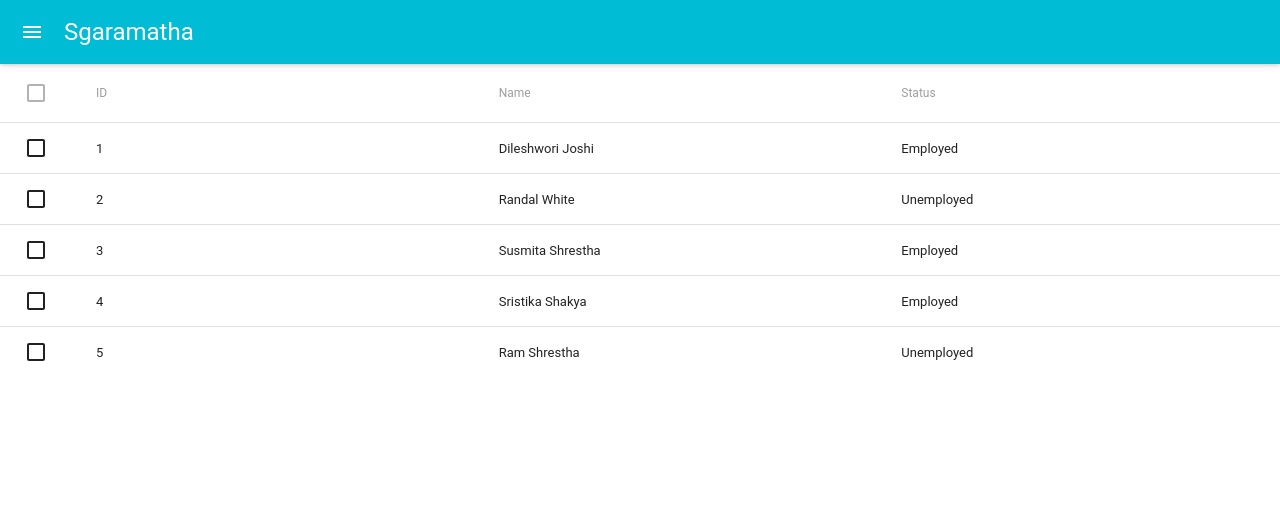
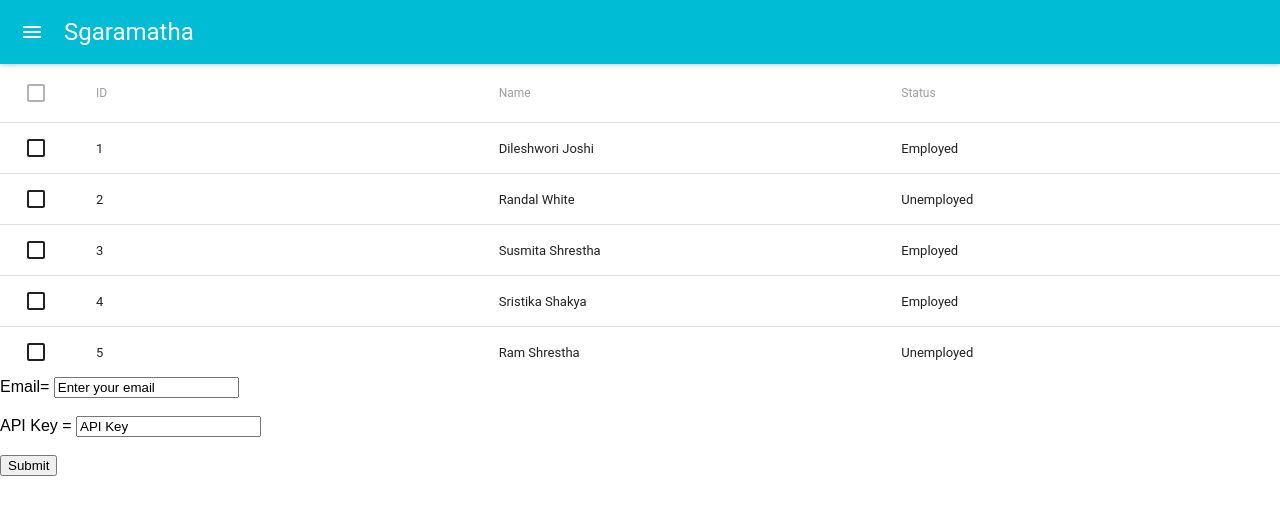
Before and after one commit to sristikashakya/firstapp, a React (Create React App) app: page / in a window 1280 px wide. Shown: the top 514 px of the page. Built offline with nearby package versions, Linux system fonts and the light colour scheme.

Commit message:
adding form

```diff
--- a/src/App.js
+++ b/src/App.js
@@ -3,6 +3,7 @@ import MuiThemeProvider from 'material-ui/styles/MuiThemeProvider';
 
 import Header from './components/Header';
 import Table from './components/Tables';
+import Login from './components/Login';
 class App extends Component {
 
   render() {
@@ -11,7 +12,9 @@ class App extends Component {
         <MuiThemeProvider>
          <Header />
          <Table />
+          <Login />
          </MuiThemeProvider>
+
       </div>
     )
   }
--- /dev/null
+++ b/src/components/Login.js
@@ -0,0 +1,18 @@
+import React,{ Component } from 'react'
+class Login extends Component{
+	render(){
+		return(
+				<div>
+					<form>
+						Email= <input type = 'text' value = 'Enter your email' /><br /><br/>
+						API Key = <input type = 'text' value = 'API Key' /><br/><br/>
+						<input type="Submit" onClick = {() => this.handleFunction()}/>
+					</form>
+				</div>
+			)
+	}
+	handleFunction = function(){
+		alert('clicked')
+	}
+}
+export default Login;
```
